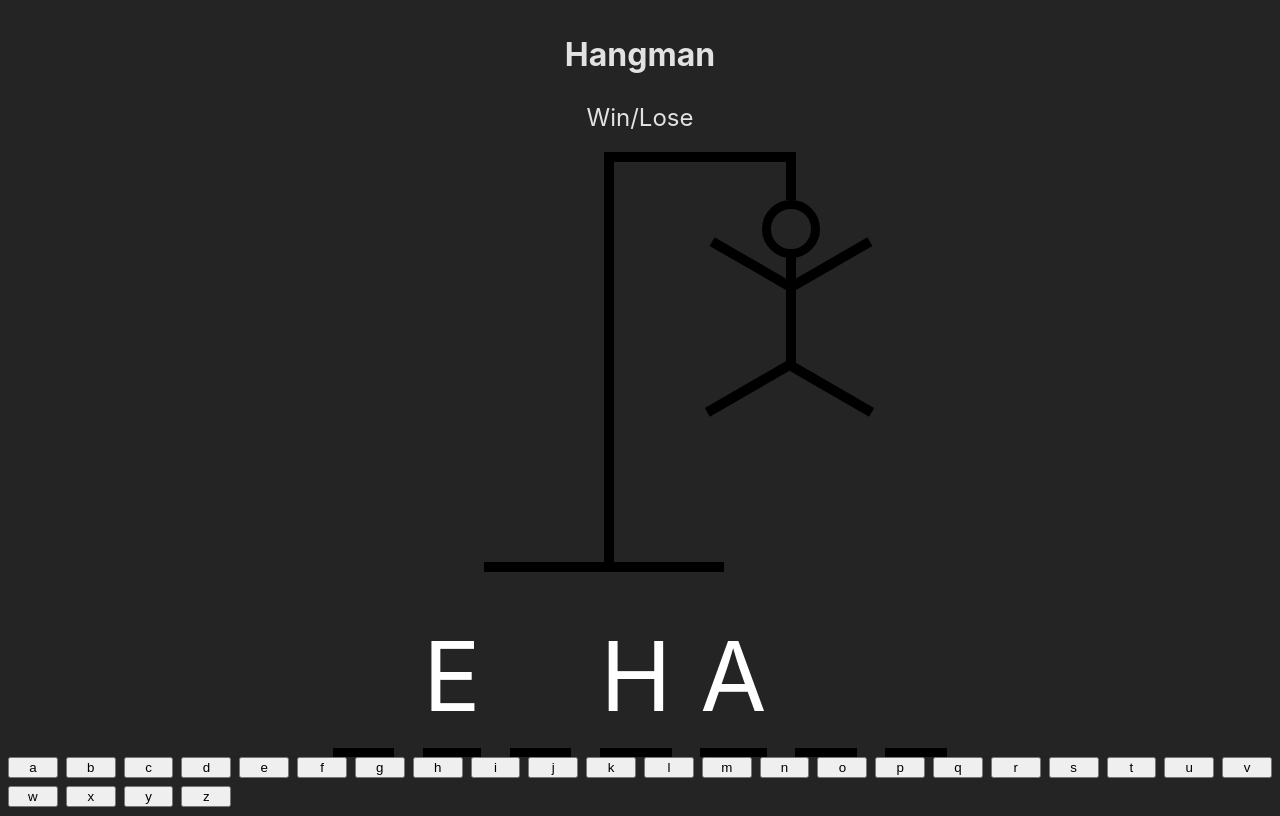
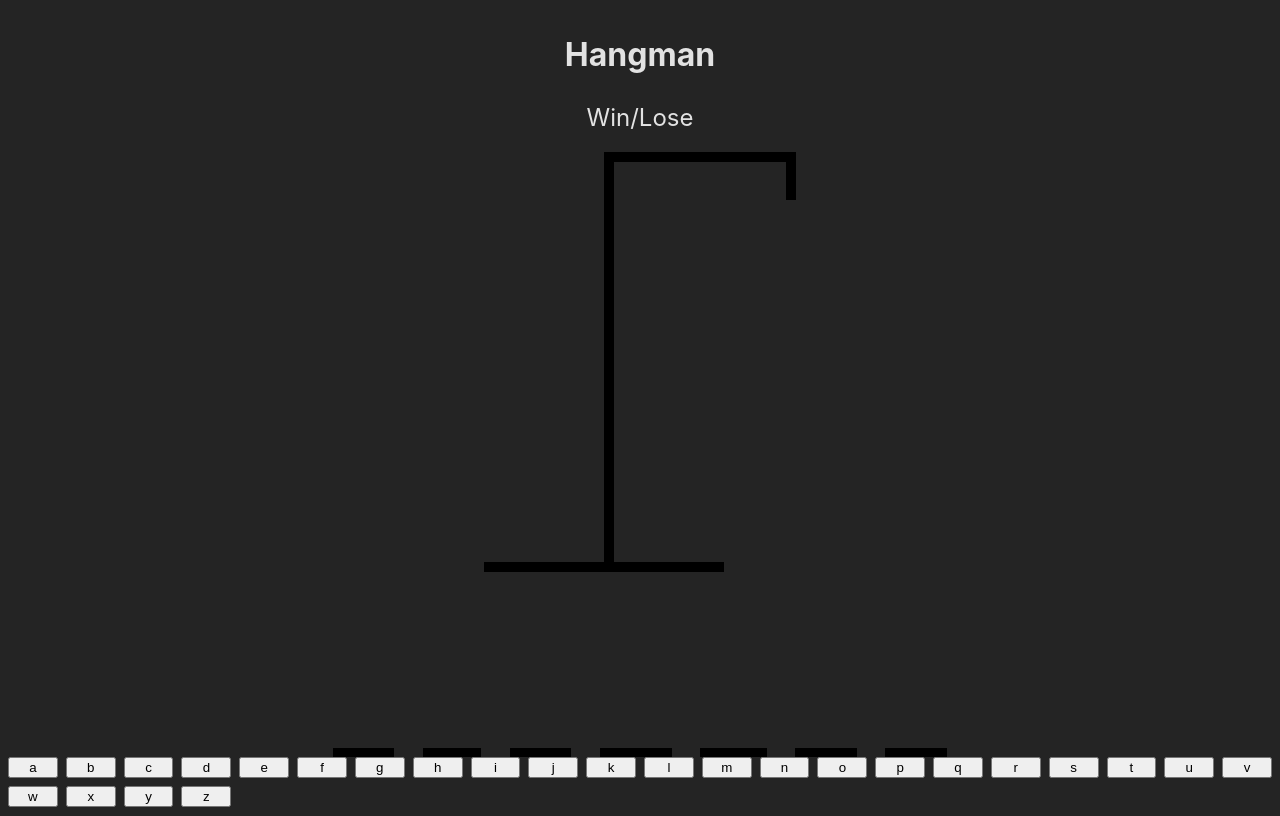
Before and after one commit to franeCode/hangman, a React (Vite) app: page / in a window 1280 px wide. Built offline with nearby package versions, Linux system fonts and the light colour scheme.

Commit message:
feat: show the letters

```diff
--- a/src/components/GameDrawing.tsx
+++ b/src/components/GameDrawing.tsx
@@ -1,3 +1,5 @@
+import React from 'react';
+
 const HEAD = (
     <div className="head"></div>
 )
@@ -22,16 +24,16 @@ const LEFT_LEG = (
     <div className="left-leg"></div>
 )
 
+const BODY_PARTS = [HEAD, BODY, RIGHT_ARM, LEFT_ARM, RIGHT_LEG, LEFT_LEG]
 
-export function GameDrawing() {
+type GameDrawingProps = {
+    numberOfGuessedLetters: number;
+}
+
+export function GameDrawing({ numberOfGuessedLetters }: GameDrawingProps) {
     return (
         <div style={{ position: "relative" }}>
-            {HEAD}
-            {BODY}
-            {RIGHT_ARM}
-            {LEFT_ARM}
-            {RIGHT_LEG}
-            {LEFT_LEG}
+            {BODY_PARTS.slice(0, numberOfGuessedLetters).map((part, index) => React.cloneElement(part, { key: index }))}
             <div className="small-vertical" />
             <div className="top-horizontal" />
             <div className="big-vertical" />
--- a/src/components/GameWords.tsx
+++ b/src/components/GameWords.tsx
@@ -1,16 +1,17 @@
 interface GameWordsProps {
     guessWord: string;
+    guessedLetters: string[];
   }
 
-export const GameWords: React.FC<GameWordsProps> = ({ guessWord }) => {
-    const guessedLetter = ['a', 'b', 'c', 'd', 'e', 'f', 'g', 'h', 'i', 'j', 'k']
+export const GameWords: React.FC<GameWordsProps> = ({ guessWord, guessedLetters }) => {
+    // const guessedLetter = ['a', 'b', 'c', 'd', 'e', 'f', 'g', 'h', 'i', 'j', 'k']
     return (
       <div className="words">
         {guessWord.split('').map((letter, index) => (
           <span key={index} className="letters">
             <span
                 style={{
-                visibility: guessedLetter.includes(letter) ? 'visible' : 'hidden'
+                visibility: (guessedLetters && guessedLetters.includes(letter)) ? 'visible' : 'hidden'
             }}
             >
                 {letter}
```
